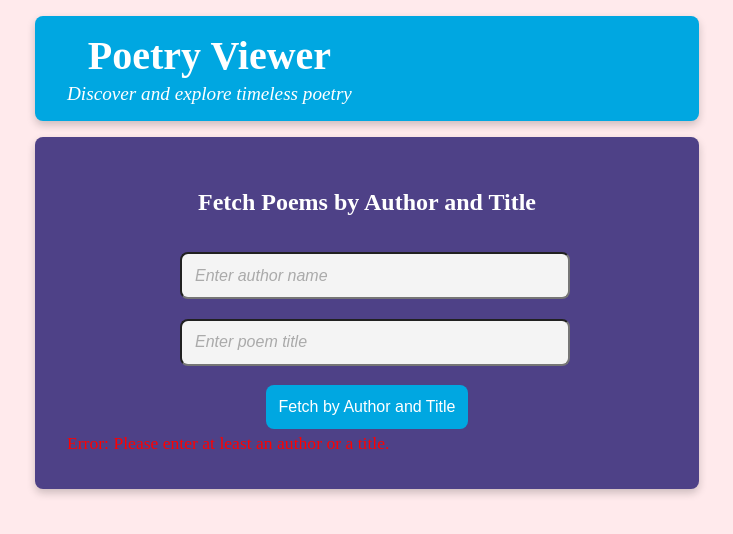
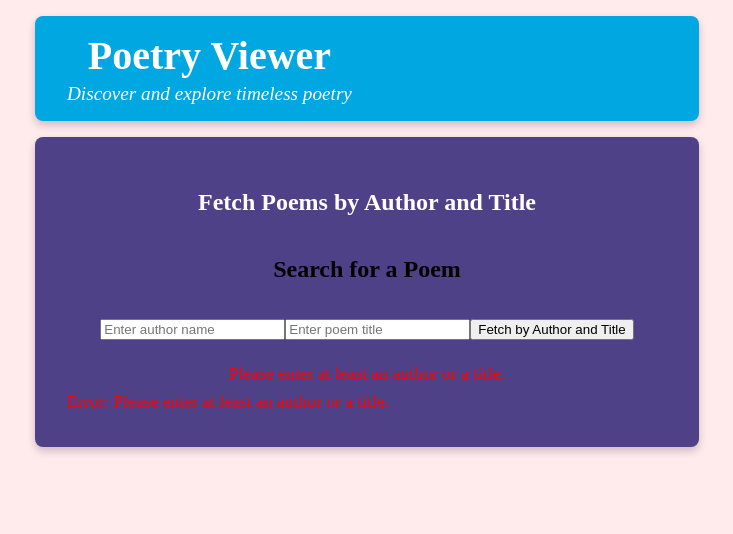
Before and after one commit to krystin987/stunning-spoon, an Angular app: page / in a window 1280 px wide. Both pictures are taken after a click on the button "Fetch by Author and Title". Shown: the top 534 px of the page, without its empty margins (273-1006 px from the left). Built offline with nearby package versions, Linux system fonts and the light colour scheme.

Commit message:
update search to be OR, display results for selection

```diff
--- a/src/app/poetry/poetry.component.css
+++ b/src/app/poetry/poetry.component.css
@@ -125,3 +125,38 @@ p {
   position: relative;
   padding-bottom: 1rem; /* Space for the decoration */
 }
+
+.search-view, .selection-view, .poem-view {
+  width: 100%;
+  max-width: 600px;
+  text-align: center;
+}
+
+.selection-view ul {
+  list-style: none;
+  padding: 0;
+}
+
+.selection-view li {
+  margin: 0.5rem 0;
+  padding: 0.8rem;
+  background-color: #f4f4f4;
+  border: 1px solid #ddd;
+  border-radius: 4px;
+  cursor: pointer;
+}
+
+.selection-view li:hover {
+  background-color: #e0e0e0;
+}
+
+.poem-view .poem-content {
+  margin-top: 1rem;
+  text-align: justify;
+  line-height: 1.6;
+}
+
+.error-message {
+  color: red;
+  margin-top: 1rem;
+}
--- a/src/app/poetry/poetry.component.html
+++ b/src/app/poetry/poetry.component.html
@@ -1,23 +1,41 @@
 <div class="poetry-component-div">
+
+  <!--  Header-->
   <div class="poetry-header">
     <h2>Fetch Poems by Author and Title</h2>
   </div>
-  <div class="input-container">
-    <input type="text" #authorInput placeholder="Enter author name" />
-    <input type="text" #titleInput placeholder="Enter poem title" />
-    <button (click)="fetchByAuthorAndTitle(authorInput.value, titleInput.value)">Fetch by Author and Title</button>
+
+  <!-- Search Box -->
+  <div *ngIf="!selectedPoem && !isSelectionActive" class="search-view">
+    <h1>Search for a Poem</h1>
+    <input type="text" [(ngModel)]="authorName" placeholder="Enter author name" />
+    <input type="text" [(ngModel)]="poemTitle" placeholder="Enter poem title" />
+    <button (click)="fetchByAuthorAndTitle(authorName, poemTitle)">Fetch by Author and Title</button>
+    <p *ngIf="errorMessage" class="error-message">{{ errorMessage }}</p>
   </div>
-<!--  </div>-->
 
-  <div *ngIf="authorName && poemTitle && poemText" class="poetry-content">
-    <h3>Poem by {{ authorName }}</h3>
-    <h4>{{ poemTitle }}</h4>
-    <div class="poem-text">
-      <p *ngFor="let line of poemText" class="poem-line">{{ line }}</p>
+  <!--  poem selection-->
+  <div *ngIf="isSelectionActive" class="selection-view">
+    <h2>Select a Poem:</h2>
+    <ul>
+      <li *ngFor="let poem of poems" (click)="selectPoem(poem)">
+        <strong>{{ poem.title }}</strong> by {{ poem.author }}
+      </li>
+    </ul>
+  </div>
+
+  <!-- Selected Poem View -->
+  <div *ngIf="selectedPoem" class="poem-view">
+    <button (click)="clearSelection()">← Back</button>
+    <h2>{{ poemTitle }}</h2>
+    <h3>by {{ authorName }}</h3>
+    <div class="poem-content">
+      <p *ngFor="let line of poemText">{{ line }}</p>
     </div>
-  </div>
+</div>
 
   <div *ngIf="errorMessage">
     <p style="color: red;">Error: {{ errorMessage }}</p>
   </div>
+
 </div>
--- a/src/app/poetry/poetry.component.ts
+++ b/src/app/poetry/poetry.component.ts
@@ -3,6 +3,7 @@ import {JsonPipe, NgForOf, NgIf} from '@angular/common';
 
 import { PoetryService } from '../services/poetry.service';
 import { LoggingService } from '../services/logging.service';
+import {FormsModule} from '@angular/forms';
 
 
 
@@ -12,7 +13,8 @@ import { LoggingService } from '../services/logging.service';
   imports: [
     NgIf,
     JsonPipe,
-    NgForOf
+    NgForOf,
+    FormsModule
   ],
   templateUrl: './poetry.component.html',
   styleUrl: './poetry.component.css'
@@ -23,13 +25,16 @@ export class PoetryComponent {
   poemTitle: string | undefined;
   poemText: string[] | undefined;
   errorMessage: string | undefined;
+  poems: any[] = []; // Store all poems fetched from the API
+  selectedPoem: any = null; // Store the selected poem
+  isSelectionActive: boolean = false; // Flag to toggle selection list
 
   constructor(
     private poetryService: PoetryService,
     private loggingService: LoggingService
   ) {}
 
-  fetchByAuthorAndTitle(author: string, title: string): void {
+  fetchByAuthorAndTitle(author: string | undefined, title: string | undefined): void {
     this.errorMessage = undefined;
 
     // Check if both fields are empty
@@ -44,8 +49,8 @@ export class PoetryComponent {
       // Fetch both author and title data if both inputs are provided
       this.poetryService.getAuthorAndTitle(author, title).subscribe({
         next: data => {
-          // select the first result, this should be refined in the future
-          this.parseAndSetData(data.authorData[0], data.titleData[0]);
+          this.poems = data.authorData.concat(data.titleData); // Combine author and title results
+          this.handlePoemResults();
         },
         error: err => {
           this.errorMessage = err.message;
@@ -61,7 +66,10 @@ export class PoetryComponent {
 
   fetchByAuthor(author: string): void {
     this.poetryService.getPoemsByAuthor(author).subscribe({
-      next: data => this.parseAndSetData(data),
+      next: data => {
+        this.poems = data;
+        this.handlePoemResults();
+      },
       error: err => {
         this.errorMessage = err.message;
         this.loggingService.error('Error fetching author data', err);
@@ -72,7 +80,10 @@ export class PoetryComponent {
   fetchByTitle(title: string): void {
     // Fetch only by title if author is empty
     this.poetryService.getPoemByTitle(title).subscribe({
-      next: data => this.parseAndSetData(data),
+      next: data => {
+        this.poems = data;
+        this.handlePoemResults();
+      },
       error: err => {
         this.errorMessage = err.message;
         this.loggingService.error('Error fetching title data', err);
@@ -80,19 +91,33 @@ export class PoetryComponent {
     });
   }
 
-  private parseAndSetData(authorData?: any, titleData?: any): void {
-    const data = authorData || titleData;
-    if (data) {
-      this.authorName = data.author || 'Unknown Author';
-      this.poemTitle = data.title || 'Untitled';
-      this.poemText = data.lines || [];
-
-      // Log the parsed data
-      this.loggingService.info('Parsed Data:', {
-        author: this.authorName,
-        title: this.poemTitle,
-        text: this.poemText
-      });
+  private handlePoemResults(): void {
+    if (this.poems.length === 1) {
+      // Auto-select if only one result
+      this.selectPoem(this.poems[0]);
+    } else if (this.poems.length > 1) {
+      // Activate selection mode for multiple results
+      this.isSelectionActive = true;
+    } else {
+      this.errorMessage = 'No poems found.';
+      this.loggingService.warn(this.errorMessage);
     }
   }
+
+  selectPoem(poem: any): void {
+    this.selectedPoem = poem;
+    this.authorName = poem.author;
+    this.poemTitle = poem.title;
+    this.poemText = poem.lines;
+
+    this.isSelectionActive = false; // Exit selection mode
+    this.loggingService.info('Poem selected:', poem);
+  }
+
+  clearSelection(): void {
+    this.selectedPoem = null;
+    this.poems = [];
+    this.isSelectionActive = false;
+  }
+
 }
```
